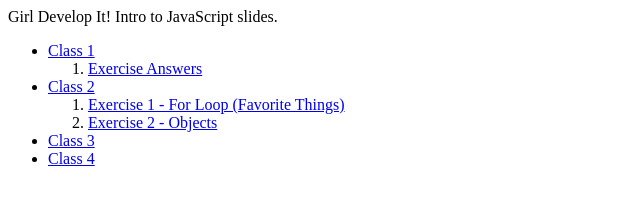
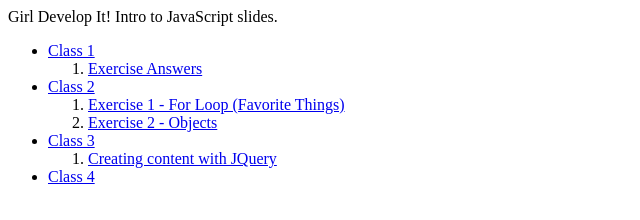
Before and after one commit to scottcreynolds/gdi-js, a plain HTML site: page index.html in a window 1280 px wide. Shown: the whole page, without its empty margins (0-640 px from the left). Drawn offline with Linux system fonts and the light colour scheme.

Commit message:
add exercise

```diff
--- a/index.html
+++ b/index.html
@@ -18,7 +18,11 @@
       </li>
     </ol>
   </li>
-  <li><a href="class3.html">Class 3</a></li>
+  <li><a href="class3.html">Class 3</a>
+     <ol>
+       <li><a href="https://gist.github.com/scottcreynolds/4a2fa3e9eb643b844c06">Creating content with JQuery</a></li>
+     </ol>
+  </li>
   <li><a href="class4.html">Class 4</a></li>
 </ul>
 </body>
```
